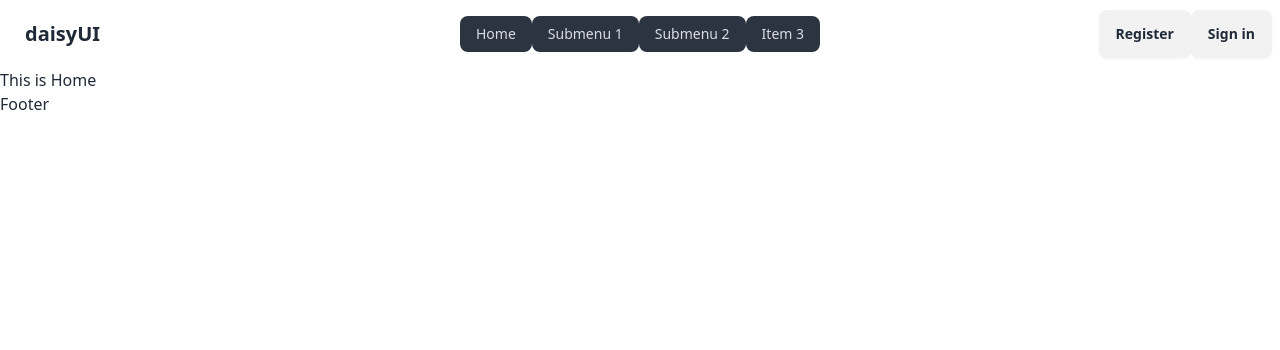
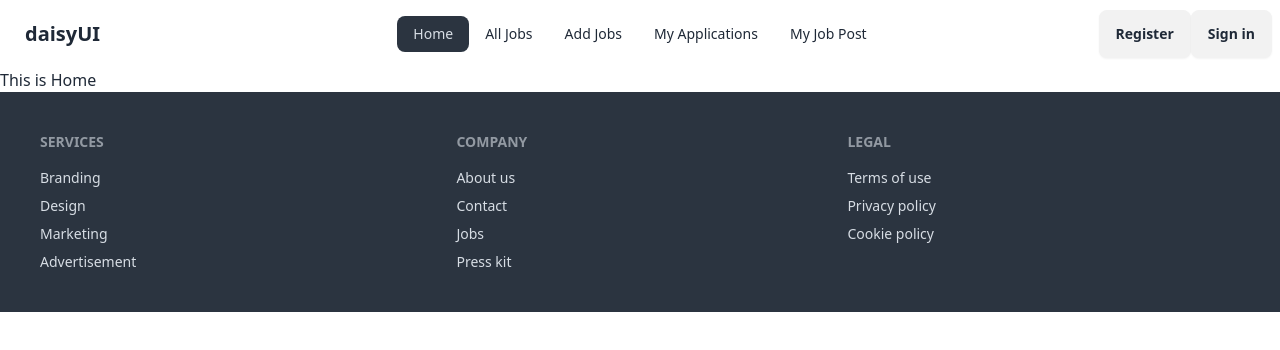
Before and after one commit to RaihanSoft/Job-Portal-Client, a React (Vite) app: page / in a window 1280 px wide. Shown: the top 350 px of the page. Built offline with nearby package versions, Linux system fonts and the light colour scheme; no server answers.

Commit message:
navbar and route setup

```diff
--- a/src/Common/Footer/Footer.jsx
+++ b/src/Common/Footer/Footer.jsx
@@ -1,9 +1,28 @@
 
 const Footer = () => {
   return (
-    <div>
-      Footer
-    </div>
+    <footer className="footer bg-neutral text-neutral-content p-10">
+      <nav>
+        <h6 className="footer-title">Services</h6>
+        <a className="link link-hover">Branding</a>
+        <a className="link link-hover">Design</a>
+        <a className="link link-hover">Marketing</a>
+        <a className="link link-hover">Advertisement</a>
+      </nav>
+      <nav>
+        <h6 className="footer-title">Company</h6>
+        <a className="link link-hover">About us</a>
+        <a className="link link-hover">Contact</a>
+        <a className="link link-hover">Jobs</a>
+        <a className="link link-hover">Press kit</a>
+      </nav>
+      <nav>
+        <h6 className="footer-title">Legal</h6>
+        <a className="link link-hover">Terms of use</a>
+        <a className="link link-hover">Privacy policy</a>
+        <a className="link link-hover">Cookie policy</a>
+      </nav>
+    </footer>
   )
 }
 
--- a/src/Common/Navbar/Navbar.jsx
+++ b/src/Common/Navbar/Navbar.jsx
@@ -7,10 +7,11 @@ const Navbar = () => {
   const { user, SignOut } = useContext(AuthContext)
   const links =
     <>
-      <li><NavLink>Home</NavLink></li>
-      <li><NavLink>Submenu 1</NavLink></li>
-      <li><NavLink>Submenu 2</NavLink></li>
-      <li><NavLink>Item 3</NavLink></li>
+      <li><NavLink to={'/'} >Home</NavLink></li>
+      <li><NavLink to={'/allJobs'} >All Jobs</NavLink></li>
+      <li><NavLink to={'/addJobs'}>Add Jobs</NavLink></li>
+      <li><NavLink to={'/myApplications'}>My Applications</NavLink></li>
+      <li><NavLink to={'/myJobPost'}>My Job Post</NavLink></li>
     </>
 
   const handleSignOut = () => {
--- a/src/MainLayout/MainLayout.jsx
+++ b/src/MainLayout/MainLayout.jsx
@@ -8,7 +8,9 @@ const MainLayout = () => {
         <div className='max-w-7xl mx-auto' >
 
             <Navbar />
-            <Outlet />
+            <div>
+                <Outlet />
+            </div>
             <Footer />
         </div>
     )
```
Also changed, not shown: src/Router/Router.jsx (+20 -0 lines), src/Pages/AddJobs.jsx (renamed from src/Pages/AddJobs .jsx), src/Pages/MyApplications.jsx (renamed from src/Pages/MyApplications .jsx).
